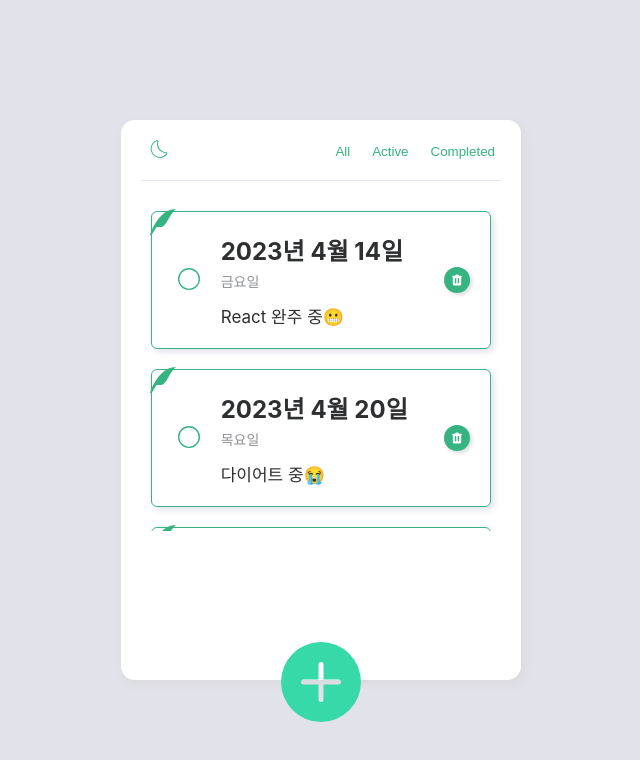
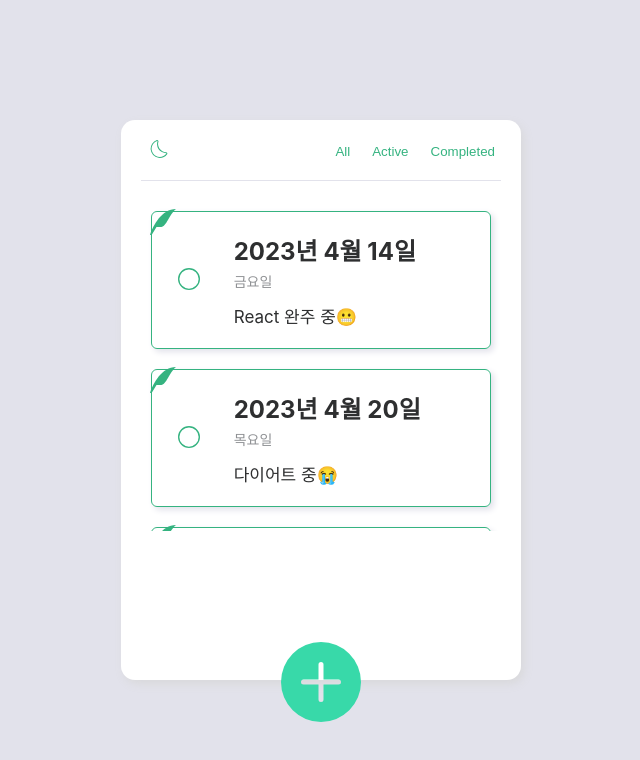
Before and after one commit to dnjfht/react_todo_list, a React (Create React App) app: page / in a window 1280 px wide. Shown: the top 760 px of the page, without its empty margins (319-959 px from the left). Built offline with nearby package versions, Linux system fonts and the light colour scheme.

Commit message:
TODOLIST

```diff
--- a/src/App.module.css
+++ b/src/App.module.css
@@ -55,10 +55,25 @@
 .FilterBtn {
   background-color: transparent;
   border: none;
+  color: var(--color-accent);
+  font-weight: 500;
+
+  transition: all 0.5s;
+}
+
+.FilterBtn:focus {
+  border-bottom: 1px solid var(--color-accent-hover);
+
+  color: var(--color-accent-hover);
+}
+
+/* .FilterBtn {
+  background-color: transparent;
+  border: none;
 
   color: var(--color-accent);
   font-weight: 500;
-}
+} */
 
 .TodoList {
   width: calc(100% - 40px);
@@ -128,11 +143,17 @@
   flex-direction: row;
   justify-content: center;
   align-items: center;
+
+  transition: all 0.8s;
 }
 
 .StatsSwitchBtn:hover,
 .DeleteBtn:hover {
   cursor: pointer;
+}
+
+.DeleteBtn:hover {
+  transform: rotate(2turn);
 }
 
 .InputWrap {
--- a/src/components/Todo.js
+++ b/src/components/Todo.js
@@ -1,4 +1,4 @@
-import React from "react";
+import React, { useState } from "react";
 import styles from "../App.module.css";
 import { ImQuill } from "react-icons/im";
 import { BsCircle, BsCheckCircle } from "react-icons/bs";
@@ -9,8 +9,19 @@ export default function Todo({
   handleOnClickStatsSwitch,
   handleOnClickDeleteTodo,
 }) {
+  const [appearDeleteBtn, setAppearDeleteBtn] = useState(false);
+
   return (
-    <div key={filterTodo.id} className={styles.Todo}>
+    <div
+      key={filterTodo.id}
+      className={styles.Todo}
+      onMouseOver={() => {
+        setAppearDeleteBtn(true);
+      }}
+      onMouseLeave={() => {
+        setAppearDeleteBtn(false);
+      }}
+    >
       <ImQuill
         style={{
           color: "var(--color-accent)",
@@ -71,12 +82,16 @@ export default function Todo({
         </p>
       </div>
 
+      {appearDeleteBtn ? (
         <button
           className={styles.DeleteBtn}
           onClick={() => handleOnClickDeleteTodo(filterTodo.id)}
         >
           <HiTrash style={{ fontSize: 20, color: "var(--color-white)" }} />
         </button>
+      ) : (
+        <div></div>
+      )}
     </div>
   );
 }
--- a/src/index.css
+++ b/src/index.css
@@ -5,6 +5,7 @@
   --color-gray: #8f9194;
   --color-sub-text: #ced1d5;
   --color-accent: #35b380;
+  --color-accent-hover: #1c865c;
   --color-scrollbar: #35b380;
   --color-scrollbar-track: #eeeeef;
   --color-shadow: #d9d9db;
```
Lines whose indentation alone changed are shown as unchanged.
